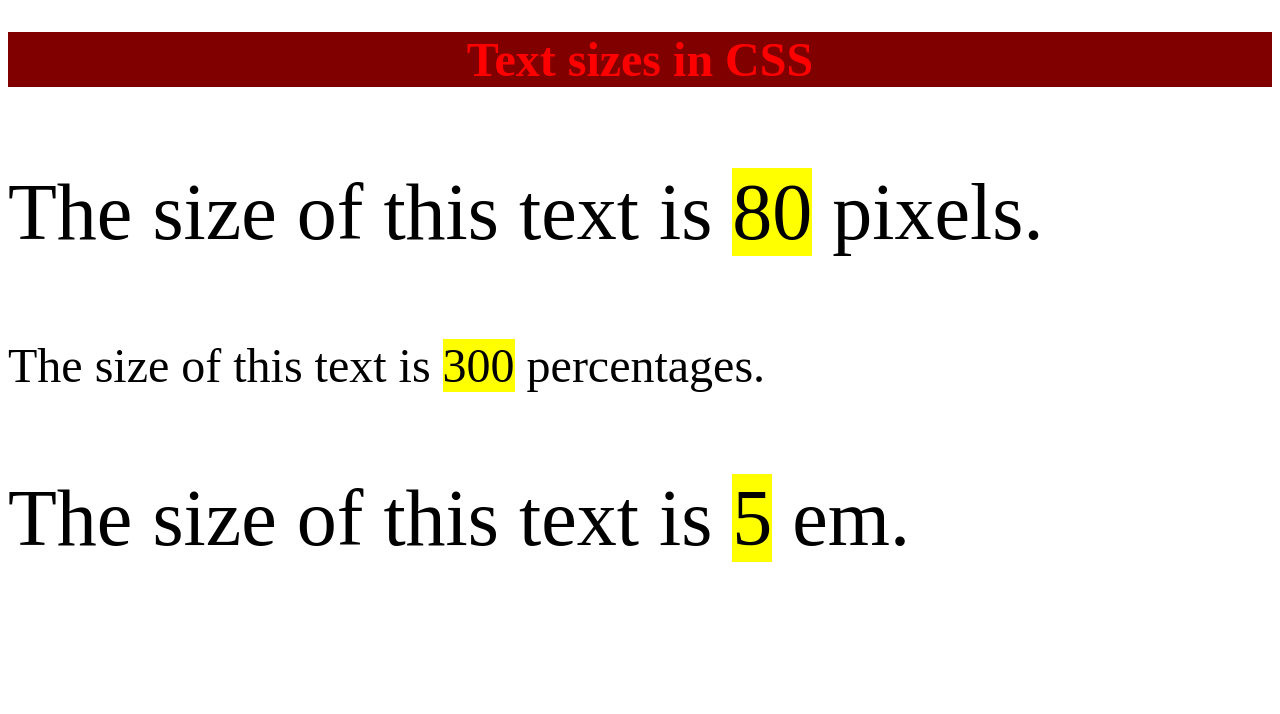
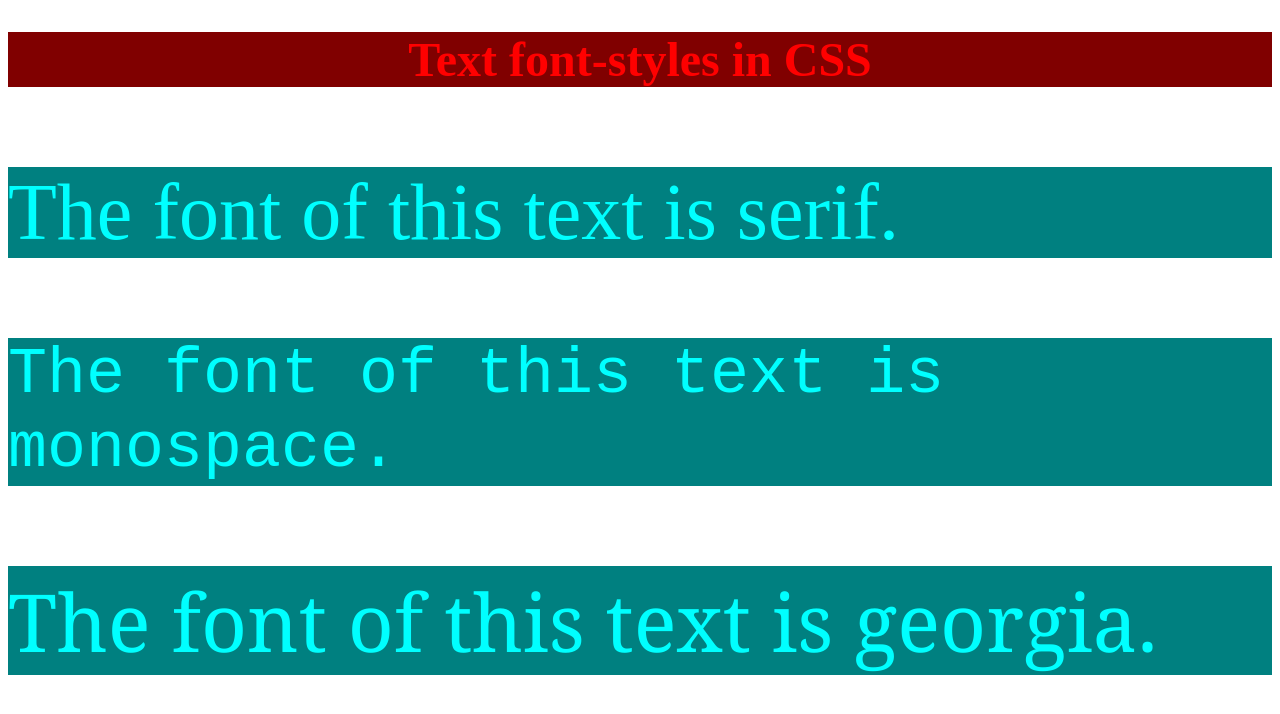
Before and after one commit to usman421/My-CSS-work, a plain HTML site: page index.html in a window 1280 px wide. Drawn offline with Linux system fonts and the light colour scheme.

Commit message:
Font styles in CSS

```diff
--- a/index.css
+++ b/index.css
@@ -5,12 +5,17 @@ h1{
     background-color: maroon;
     font-family: serif;
 }
-.pix{
-    font-size: 80px;
+.ser{
+    font-family: serif;
 }
-.per{
-    font-size: 300%;
+.mon{
+    font-family: monospace;
 }
-.em{
+.geo{
+    font-family: Georgia;
+}
+p{
+    color: aqua;
+    background-color: teal;
     font-size: 5em;
 }
--- a/index.html
+++ b/index.html
@@ -5,12 +5,12 @@
         <link rel="stylesheet" href="index.css">
     </head>
     <body>
-        <h1>Text sizes in CSS</h1>
-        <!-- Size in pixels -->
-        <p class="pix">The size of this text is <mark>80</mark> pixels.</p>
-        <!-- Size in percentages -->
-        <p class="per">The size of this text is <mark>300</mark> percentages.</p>
-        <!-- Size in em -->
-        <p class="em">The size of this text is <mark>5</mark> em.</p>
+        <h1>Text font-styles in CSS</h1>
+        <!-- Font in serif -->
+        <p class="ser">The font of this text is serif.</p>
+        <!-- Font in monospace -->
+        <p class="mon">The font of this text is monospace.</p>
+        <!-- Font in georgia -->
+        <p class="geo">The font of this text is georgia.</p>
     </body>
 </html>
```
